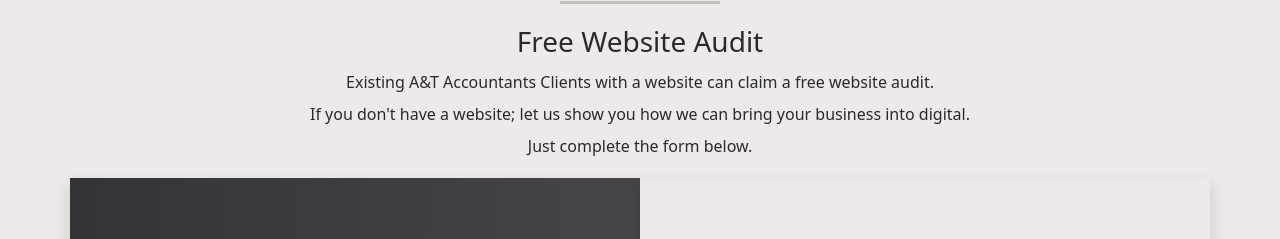
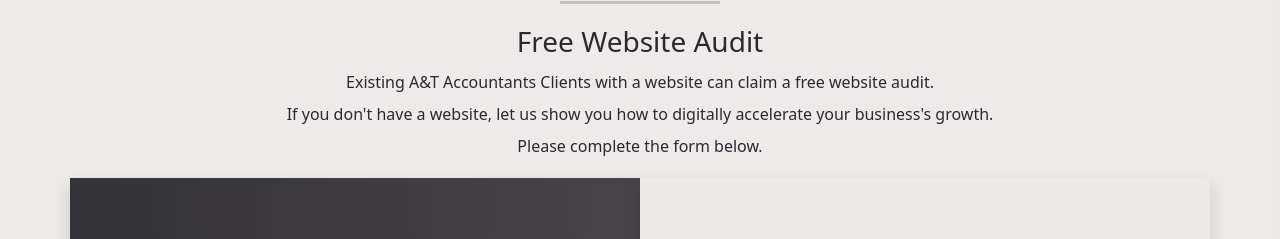
Before and after one commit to AdrianMEvans/TheFullStackers, a website: page at_webaudit_offer.html in a window 1280 px wide. Shown: the part 276-515 px from the top of the page. Drawn offline with nearby package versions, Linux system fonts and the light colour scheme; a script that the page names is missing.

Commit message:
updated copy

```diff
--- a/at_webaudit_offer.html
+++ b/at_webaudit_offer.html
@@ -69,7 +69,7 @@
                 <div class="heading-line"></div>
                 <br><h3>Free Website Audit</h3>
                 <p class="lh-lg">
-                    Existing A&T Accountants Clients with a website can claim a free website audit.  <br> If you don't have a website; let us show you how we can bring your business into digital. <br> Just complete the form below.
+                    Existing A&T Accountants Clients with a website can claim a free website audit.  <br> If you don't have a website, let us show you how to digitally accelerate your business's growth. <br> Please complete the form below.
                 </p>
             </div>
 
```
